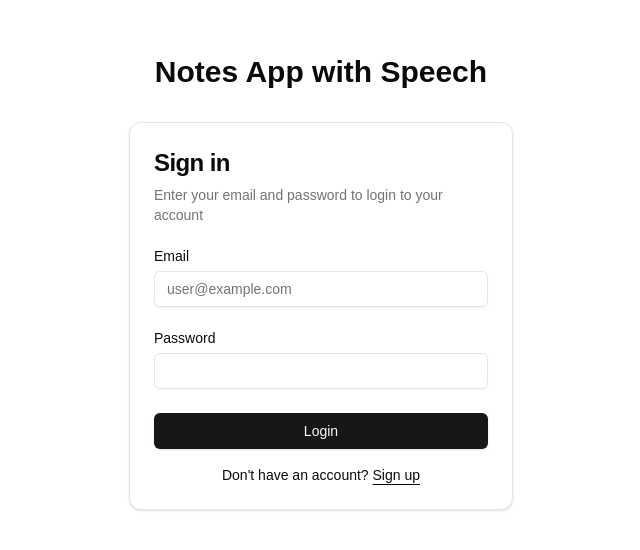
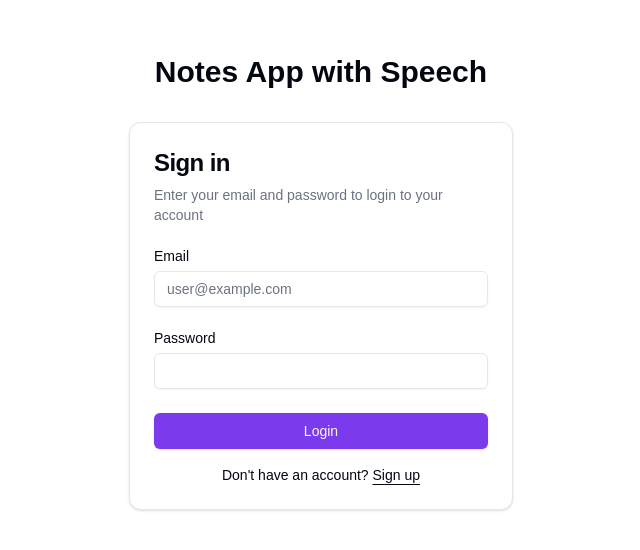
Before and after one commit to vaibbhavk/ai-notes-nextjs, a Next.js app: page /sign-in in a window 1280 px wide. Shown: the part 118-668 px from the top of the page, without its empty margins (319-959 px from the left). Built offline with nearby package versions, Linux system fonts and the light colour scheme.

Commit message:
Update color scheme, styling, and component names across application

```diff
--- a/app/(protected)/favorites/page.tsx
+++ b/app/(protected)/favorites/page.tsx
@@ -1,5 +1,5 @@
 const Favorites = () => {
-  return <div>Favorites</div>;
+  return <div className="p-2">Favorites</div>;
 };
 
 export default Favorites;
--- a/app/globals.css
+++ b/app/globals.css
@@ -9,24 +9,25 @@ body {
 @layer base {
   :root {
     --background: 0 0% 100%;
-    --foreground: 0 0% 3.9%;
+    --foreground: 224 71.4% 4.1%;
     --card: 0 0% 100%;
-    --card-foreground: 0 0% 3.9%;
+    --card-foreground: 224 71.4% 4.1%;
     --popover: 0 0% 100%;
-    --popover-foreground: 0 0% 3.9%;
-    --primary: 0 0% 9%;
-    --primary-foreground: 0 0% 98%;
-    --secondary: 0 0% 96.1%;
-    --secondary-foreground: 0 0% 9%;
-    --muted: 0 0% 96.1%;
-    --muted-foreground: 0 0% 45.1%;
-    --accent: 0 0% 96.1%;
-    --accent-foreground: 0 0% 9%;
+    --popover-foreground: 224 71.4% 4.1%;
+    --primary: 262.1 83.3% 57.8%;
+    --primary-foreground: 210 20% 98%;
+    --secondary: 274, 100%, 96%;
+    --secondary-foreground: 220.9 39.3% 11%;
+    --muted: 220 14.3% 95.9%;
+    --muted-foreground: 220 8.9% 46.1%;
+    --accent: 220 14.3% 95.9%;
+    --accent-foreground: 220.9 39.3% 11%;
     --destructive: 0 84.2% 60.2%;
-    --destructive-foreground: 0 0% 98%;
-    --border: 0 0% 89.8%;
-    --input: 0 0% 89.8%;
-    --ring: 0 0% 3.9%;
+    --destructive-foreground: 210 20% 98%;
+    --border: 220 13% 91%;
+    --input: 220 13% 91%;
+    --ring: 262.1 83.3% 57.8%;
+    --radius: 0.5rem;
     --chart-1: 12 76% 61%;
     --chart-2: 173 58% 39%;
     --chart-3: 197 37% 24%;
--- a/app/sign-in/page.tsx
+++ b/app/sign-in/page.tsx
@@ -1,6 +1,6 @@
 import { SignInForm } from "@/components/sign-in-form";
 
-export default function Login() {
+export default function SignIn() {
   return (
     <div className="flex flex-col min-h-svh w-full items-center justify-center p-6 md:p-10 space-y-8">
       <h3 className="font-bold text-3xl text-center">Notes App with Speech</h3>
--- a/app/sign-up/page.tsx
+++ b/app/sign-up/page.tsx
@@ -1,6 +1,6 @@
 import { SignUpForm } from "@/components/sign-up-form";
 
-export default function Login() {
+export default function SignUp() {
   return (
     <div className="flex flex-col min-h-svh w-full items-center justify-center p-6 md:p-10 space-y-8">
       <h3 className="font-bold text-3xl text-center">Notes App with Speech</h3>
--- a/components/app-sidebar.tsx
+++ b/components/app-sidebar.tsx
@@ -1,17 +1,11 @@
 "use client";
 
 import * as React from "react";
-import {
-  AudioWaveform,
-  Command,
-  Frame,
-  GalleryVerticalEnd,
-  PieChart,
-} from "lucide-react";
-
+import { House, Star } from "lucide-react";
 import { NavMain } from "@/components/nav-main";
 import { NavUser } from "@/components/nav-user";
 import { TeamSwitcher } from "@/components/team-switcher";
+
 import {
   Sidebar,
   SidebarContent,
@@ -23,37 +17,21 @@ import {
 // This is sample data.
 const data = {
   user: {
-    name: "shadcn",
-    email: "m@example.com",
+    name: "vk",
+    email: "vaibhav.vk2128@gmail.com",
     avatar: "/avatars/shadcn.jpg",
   },
-  teams: [
-    {
-      name: "Acme Inc",
-      logo: GalleryVerticalEnd,
-      plan: "Enterprise",
-    },
-    {
-      name: "Acme Corp.",
-      logo: AudioWaveform,
-      plan: "Startup",
-    },
-    {
-      name: "Evil Corp.",
-      logo: Command,
-      plan: "Free",
-    },
-  ],
+
   navMain: [
     {
       name: "Home",
       url: "/",
-      icon: Frame,
+      icon: House,
     },
     {
       name: "Favorites",
-      url: "favorites",
-      icon: PieChart,
+      url: "/favorites",
+      icon: Star,
     },
   ],
 };
@@ -62,7 +40,7 @@ export function AppSidebar({ ...props }: React.ComponentProps<typeof Sidebar>) {
   return (
     <Sidebar collapsible="icon" {...props} variant="floating">
       <SidebarHeader>
-        <TeamSwitcher teams={data.teams} />
+        <TeamSwitcher />
       </SidebarHeader>
       <SidebarContent>
         <NavMain items={data.navMain} />
--- a/components/nav-main.tsx
+++ b/components/nav-main.tsx
@@ -1,7 +1,6 @@
 "use client";
 
 import { type LucideIcon } from "lucide-react";
-
 import {
   SidebarGroup,
   SidebarMenu,
@@ -9,6 +8,7 @@ import {
   SidebarMenuItem,
 } from "@/components/ui/sidebar";
 import Link from "next/link";
+import { usePathname } from "next/navigation";
 
 export function NavMain({
   items,
@@ -19,6 +19,8 @@ export function NavMain({
     icon: LucideIcon;
   }[];
 }) {
+  const pathname = usePathname();
+
   return (
     <SidebarGroup className="group-data-[collapsible=icon]:hidden">
       <SidebarMenu>
@@ -26,11 +28,17 @@ export function NavMain({
           <SidebarMenuItem key={item.name}>
             <SidebarMenuButton
               asChild
-              className="border rounded-full bg-secondary px-2 py-5"
+              className={`rounded-full px-2 py-5 ${
+                pathname === item.url && "border bg-secondary"
+              }`}
             >
               <Link href={item.url}>
-                <item.icon />
-                <span>{item.name}</span>
+                <item.icon
+                  color={pathname === item.url ? "#7C39EE" : "black"}
+                />
+                <span className={`${pathname === item.url && `text-primary`}`}>
+                  {item.name}
+                </span>
               </Link>
             </SidebarMenuButton>
           </SidebarMenuItem>
--- a/components/ui/sidebar.tsx
+++ b/components/ui/sidebar.tsx
@@ -4,7 +4,6 @@ import * as React from "react";
 import { Slot } from "@radix-ui/react-slot";
 import { VariantProps, cva } from "class-variance-authority";
 import { PanelLeft } from "lucide-react";
-
 import { useIsMobile } from "@/hooks/use-mobile";
 import { cn } from "@/lib/utils";
 import { Button } from "@/components/ui/button";
--- a/tailwind.config.ts
+++ b/tailwind.config.ts
@@ -10,63 +10,63 @@ export default {
   theme: {
     extend: {
       colors: {
-  			background: 'hsl(var(--background))',
-  			foreground: 'hsl(var(--foreground))',
+        background: "hsl(var(--background))",
+        foreground: "hsl(var(--foreground))",
         card: {
-  				DEFAULT: 'hsl(var(--card))',
-  				foreground: 'hsl(var(--card-foreground))'
+          DEFAULT: "hsl(var(--card))",
+          foreground: "hsl(var(--card-foreground))",
         },
         popover: {
-  				DEFAULT: 'hsl(var(--popover))',
-  				foreground: 'hsl(var(--popover-foreground))'
+          DEFAULT: "hsl(var(--popover))",
+          foreground: "hsl(var(--popover-foreground))",
         },
         primary: {
-  				DEFAULT: 'hsl(var(--primary))',
-  				foreground: 'hsl(var(--primary-foreground))'
+          DEFAULT: "hsl(var(--primary))",
+          foreground: "hsl(var(--primary-foreground))",
         },
         secondary: {
-  				DEFAULT: 'hsl(var(--secondary))',
-  				foreground: 'hsl(var(--secondary-foreground))'
+          DEFAULT: "hsl(var(--secondary))",
+          foreground: "hsl(var(--secondary-foreground))",
         },
         muted: {
-  				DEFAULT: 'hsl(var(--muted))',
-  				foreground: 'hsl(var(--muted-foreground))'
+          DEFAULT: "hsl(var(--muted))",
+          foreground: "hsl(var(--muted-foreground))",
         },
         accent: {
-  				DEFAULT: 'hsl(var(--accent))',
-  				foreground: 'hsl(var(--accent-foreground))'
+          DEFAULT: "hsl(var(--accent))",
+          foreground: "hsl(var(--accent-foreground))",
         },
         destructive: {
-  				DEFAULT: 'hsl(var(--destructive))',
-  				foreground: 'hsl(var(--destructive-foreground))'
+          DEFAULT: "hsl(var(--destructive))",
+          foreground: "hsl(var(--destructive-foreground))",
         },
-  			border: 'hsl(var(--border))',
-  			input: 'hsl(var(--input))',
-  			ring: 'hsl(var(--ring))',
+        border: "hsl(var(--border))",
+        input: "hsl(var(--input))",
+        ring: "hsl(var(--ring))",
         chart: {
-  				'1': 'hsl(var(--chart-1))',
-  				'2': 'hsl(var(--chart-2))',
-  				'3': 'hsl(var(--chart-3))',
-  				'4': 'hsl(var(--chart-4))',
-  				'5': 'hsl(var(--chart-5))'
+          "1": "hsl(var(--chart-1))",
+          "2": "hsl(var(--chart-2))",
+          "3": "hsl(var(--chart-3))",
+          "4": "hsl(var(--chart-4))",
+          "5": "hsl(var(--chart-5))",
         },
         sidebar: {
-  				DEFAULT: 'hsl(var(--sidebar-background))',
-  				foreground: 'hsl(var(--sidebar-foreground))',
-  				primary: 'hsl(var(--sidebar-primary))',
-  				'primary-foreground': 'hsl(var(--sidebar-primary-foreground))',
-  				accent: 'hsl(var(--sidebar-accent))',
-  				'accent-foreground': 'hsl(var(--sidebar-accent-foreground))',
-  				border: 'hsl(var(--sidebar-border))',
-  				ring: 'hsl(var(--sidebar-ring))'
-  			}
+          DEFAULT: "hsl(var(--sidebar-background))",
+          foreground: "hsl(var(--sidebar-foreground))",
+          primary: "hsl(var(--sidebar-primary))",
+          "primary-foreground": "hsl(var(--sidebar-primary-foreground))",
+          accent: "hsl(var(--sidebar-accent))",
+          "accent-foreground": "hsl(var(--sidebar-accent-foreground))",
+          border: "hsl(var(--sidebar-border))",
+          ring: "hsl(var(--sidebar-ring))",
+        },
       },
       borderRadius: {
-  			lg: 'var(--radius)',
-  			md: 'calc(var(--radius) - 2px)',
-  			sm: 'calc(var(--radius) - 4px)'
-  		}
-  	}
+        lg: "var(--radius)",
+        md: "calc(var(--radius) - 2px)",
+        sm: "calc(var(--radius) - 4px)",
+      },
+    },
   },
   plugins: [require("tailwindcss-animate")],
 } satisfies Config;
```
Also changed, not shown: components/nav-user.tsx (+17 -39 lines), components/team-switcher.tsx (+12 -85 lines). Lines whose indentation alone changed are shown as unchanged.
